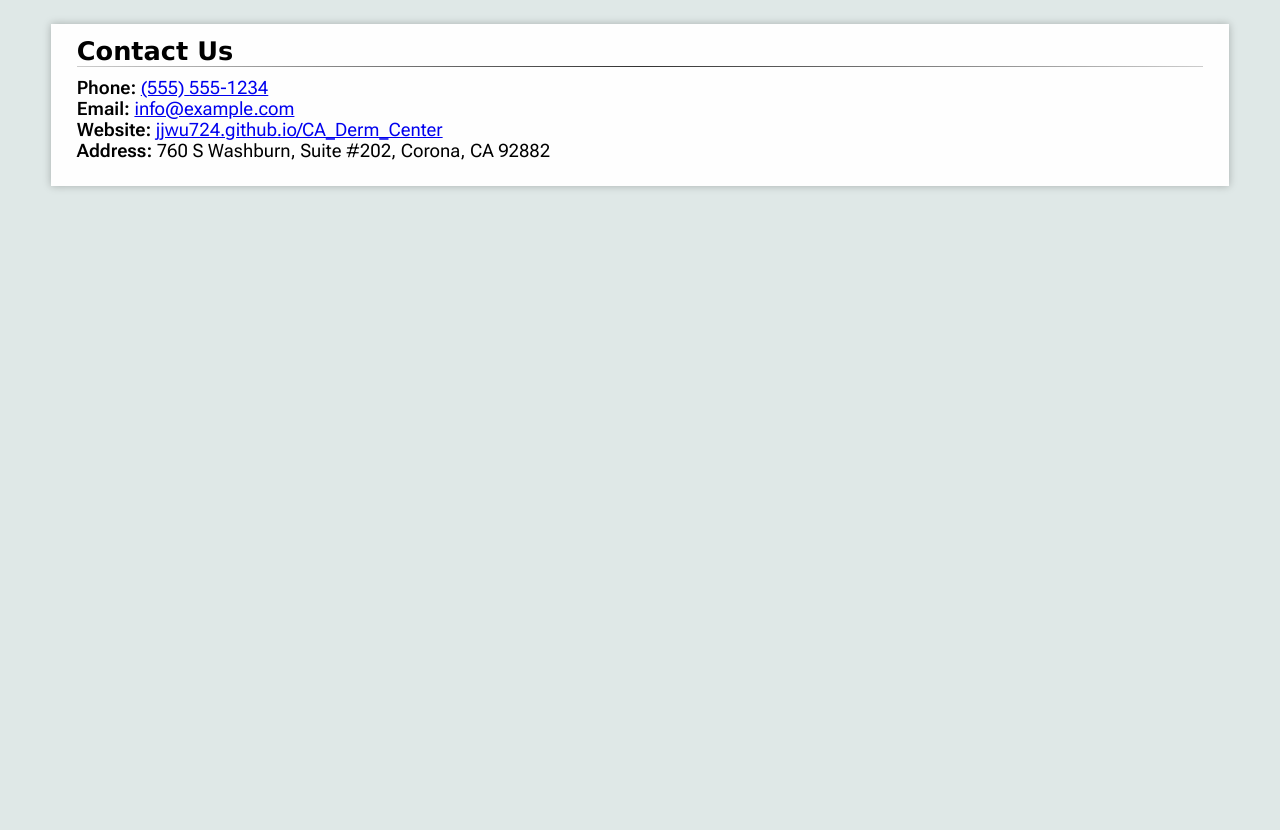
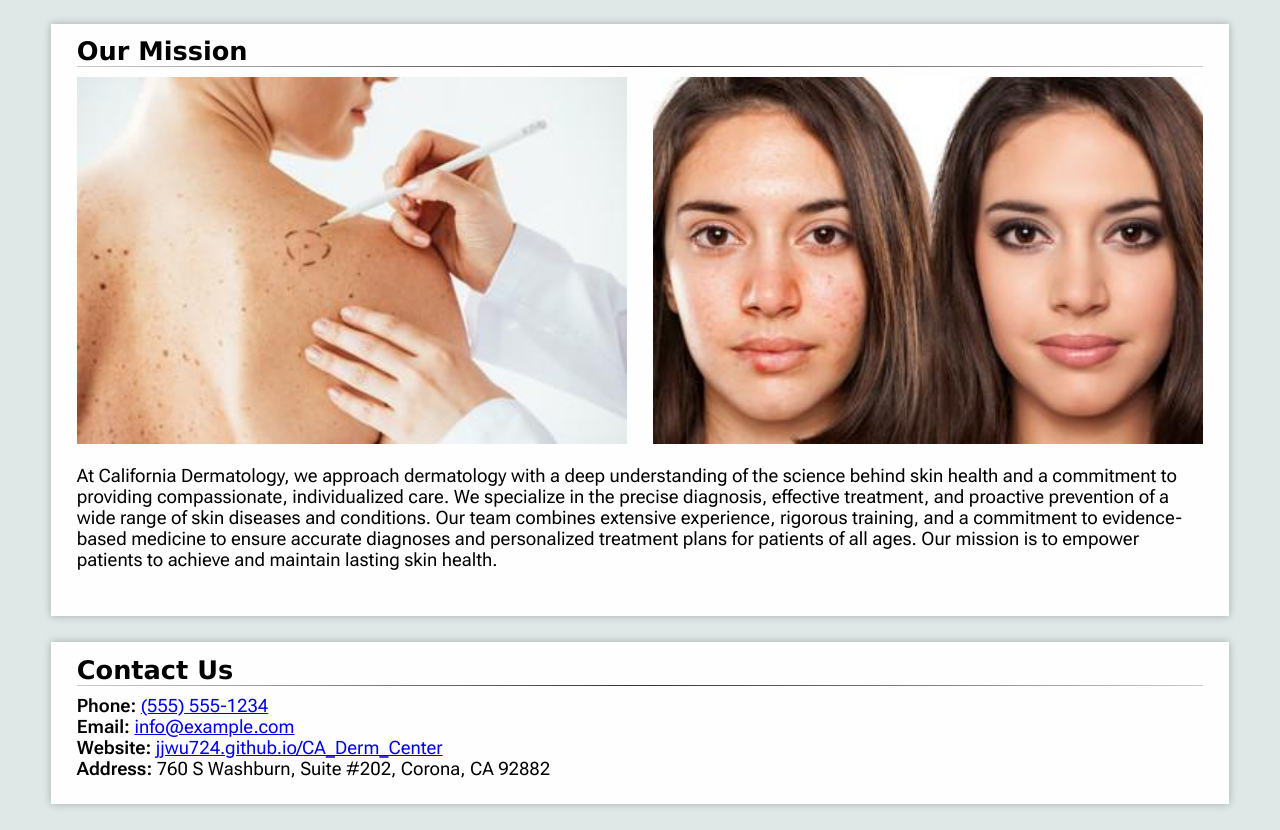
Before and after one commit to jjwu724/CA_Dermatology, a plain HTML site: page index.html in a window 1280 px wide. Shown: the part 100-930 px from the top of the page. Before the commit the page ends 800 px from the top, so only its background shows below. Drawn offline with Linux system fonts and the light colour scheme.

Commit message:
Add files via upload

```diff
--- a/index.html
+++ b/index.html
@@ -3,12 +3,39 @@
 <head>
   <title>California Dermatology Center - About</title>
   <style>img {opacity: 0;}</style>
+  <style>
+    .twoImgContainer {
+      display: flex;
+      justify-content: center;
+      align-items: center;
+      gap: var(--section-padding);
+    }
+    .twoImgContainer img {
+      height: auto;
+      flex: 1;
+      min-width: 0;
+      max-width: 100%;
+    }
+  </style>
   <script type="module" src="script.js"></script>
 </head>
 <body>
   <header id="header-shared"></header>
   <div id="nav-container-shared"></div>
   <main class="about">
+    <section>
+      <h2>Our Mission</h2><hr>
+      <div class="twoImgContainer">
+        <img src="img/patient1.jpg" alt="Patient 1">
+        <img src="img/patient2.jpg" alt="Patient 2">
+      </div>
+      <br>
+      <p>At California Dermatology, we approach dermatology with a deep understanding of the science behind skin health and a commitment to
+         providing compassionate, individualized care. We specialize in the precise diagnosis, effective treatment, and proactive prevention of a wide range
+         of skin diseases and conditions. Our team combines extensive experience, rigorous training, and a commitment to evidence-based medicine to ensure
+         accurate diagnoses and personalized treatment plans for patients of all ages. Our mission is to empower patients to achieve and maintain
+         lasting skin health.</p><br>
+    </section>
     <section id="contact-shared"></section>
   </main>
 </body>
```
Also changed, not shown: office.html (+7 -4 lines).
